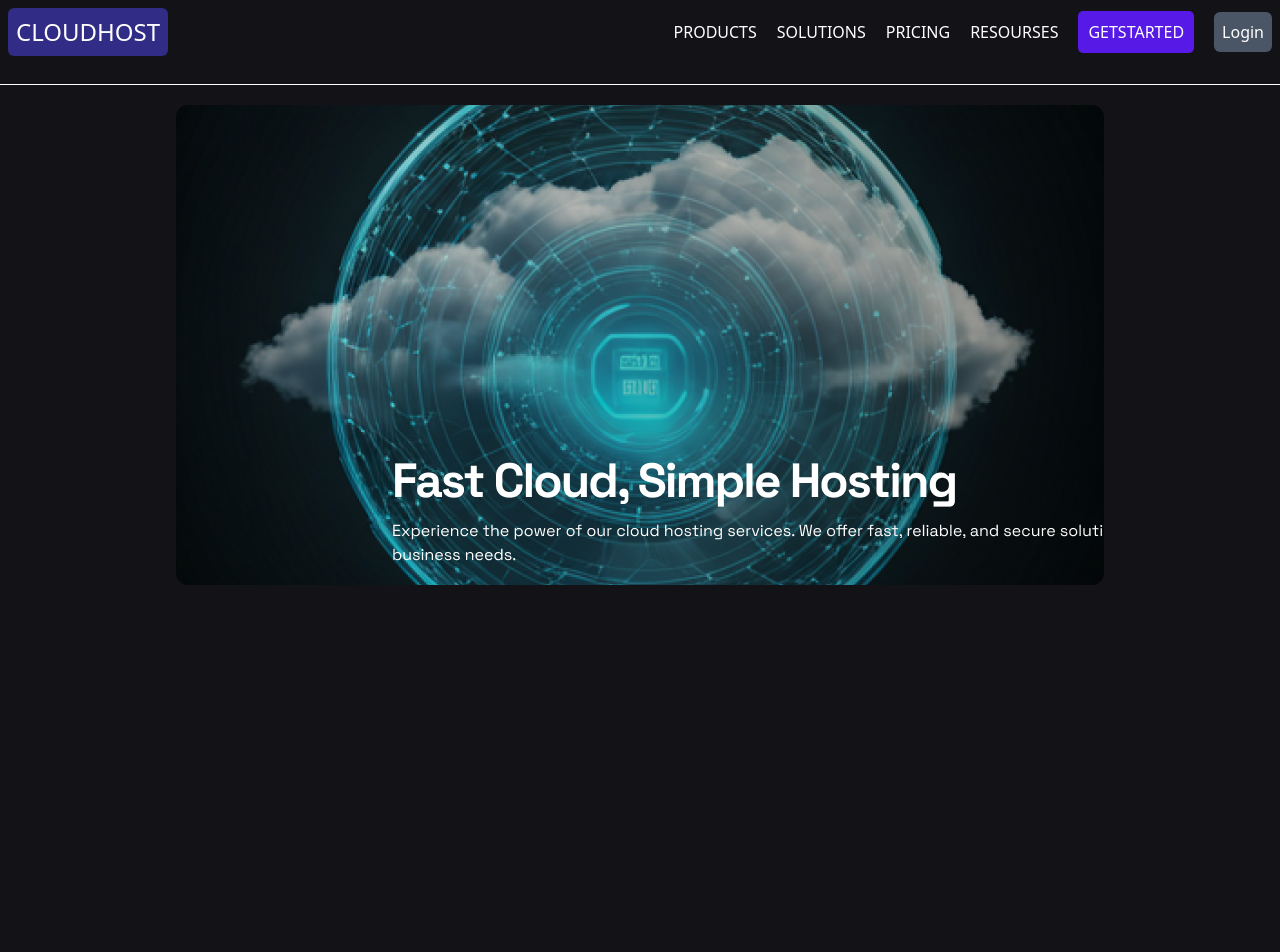
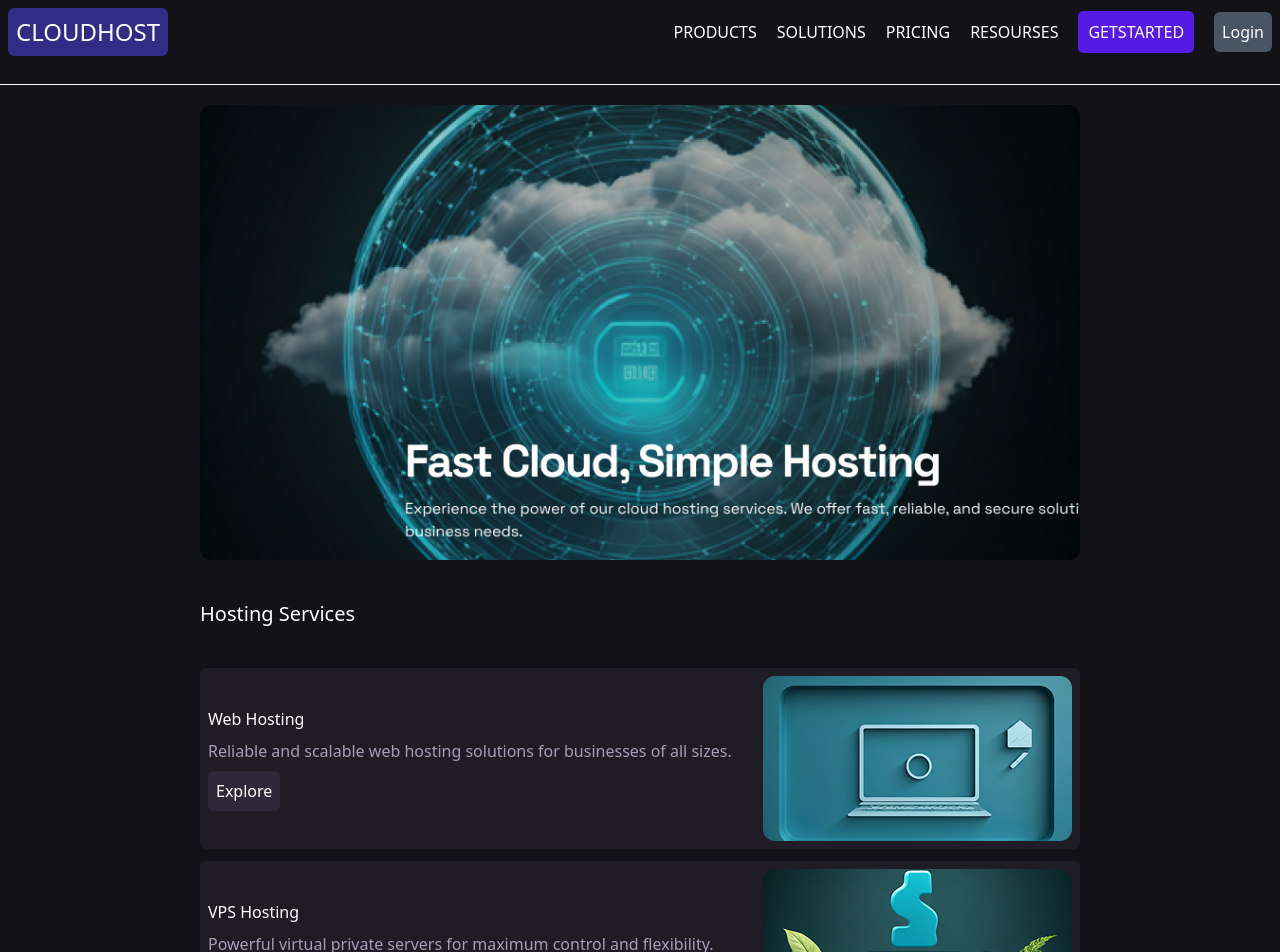
Before and after one commit to Mij-Do/Fast-Cloud, a React (Vite) app: page / in a window 1280 px wide. Shown: the top 952 px of the page. Before the commit the page ends 800 px from the top, so only its background shows below. Built offline with nearby package versions, Linux system fonts and the light colour scheme.

Commit message:
create card component

```diff
--- /dev/null
+++ b/src/components/Card.tsx
@@ -0,0 +1,26 @@
+import Button from "./ui/Button";
+import Image from "./Image";
+
+interface IProps {
+    title: string;
+    description: string;
+    src: string;
+    alt: string;
+}
+
+const Card = ({title, description, alt, src}: IProps) => {
+    return (
+        <div className="flex justify-between items-center bg-[#1F1C26] p-2 rounded-md">
+            <div className="space-y-2">
+                <h3>{title}</h3>
+                <p className="text-[#A69EB8]">{description}</p>
+                <Button className="bg-[#2E2938] hover:bg-[#433d50]" width="w-fit">Explore</Button>
+            </div>
+            <div>
+                <Image src={src} alt={alt} />
+            </div>
+        </div>
+    )
+}
+
+export default Card;
--- a/src/components/ui/Button.tsx
+++ b/src/components/ui/Button.tsx
@@ -3,12 +3,13 @@ import type { ButtonHTMLAttributes, ReactNode } from "react";
 interface IProps extends ButtonHTMLAttributes<HTMLButtonElement> {
     className: string;
     children: ReactNode;
+    width?: "w-full" | "w-fit";
 }
 
-const Buttons = ({className, children, ...rest}: IProps) => {
+const Button = ({className, children, width = "w-full", ...rest}: IProps) => {
     return (
-        <button className={`${className} outline-0 w-full p-2 rounded-md text-white cursor-pointer`} {...rest}> {children} </button>
+        <button className={`${className} ${width} outline-0 p-2 rounded-md text-white cursor-pointer transition-all`} {...rest}> {children} </button>
     )
 }
 
-export default Buttons;
+export default Button;
--- a/src/pages/GetStarted.tsx
+++ b/src/pages/GetStarted.tsx
@@ -1,16 +1,32 @@
 import Image from "../components/Image";
 import HeroImage from "../assets/hero image.png";
+import Card from "../components/Card";
+import Hoisting1 from "../assets/Hostng1.png";
+import Hoisting2 from "../assets/Hoisting2.png";
 interface IProps {
 
 }
 
 const GetStarted = ({}: IProps) => {
     return (
-        <>
-            <div className="flex justify-center">
+        <section className="mx-50">
+            <div className="flex justify-center mb-10">
                 <Image src={HeroImage} alt="Hero Image" className="w-fit"/>
             </div>
-        </>
+            <div>
+                <h2 className="text-xl my-10">Hosting Services</h2>
+                <div className="space-y-3">
+                    <Card
+                        title="Web Hosting"
+                        description="Reliable and scalable web hosting solutions for businesses of all sizes."
+                        src={Hoisting1} alt="Hoisting1"/>
+                    <Card
+                    title="VPS Hosting"
+                    description="Powerful virtual private servers for maximum control and flexibility."
+                    src={Hoisting2} alt="Hoisting2"/>
+                </div>
+            </div>
+        </section>
     )
 }
 
--- a/src/pages/RootLayout.tsx
+++ b/src/pages/RootLayout.tsx
@@ -16,7 +16,7 @@ const RootLayout = ({}: IProps) => {
                     </div>
                     <div className="flex flex-col items-center justify-evenly md:space-x-5 md:mx-2 md:flex-row">
                         <Navbar />
-                        <Button className="bg-gray-600">Login</Button>
+                        <Button className="bg-gray-600 hover:bg-gray-500">Login</Button>
                     </div>
                 </div>
                 <hr className="my-5"/>
```
Also changed, not shown: src/assets/Hoisting2.png (added), src/assets/Hostng1.png (added).
